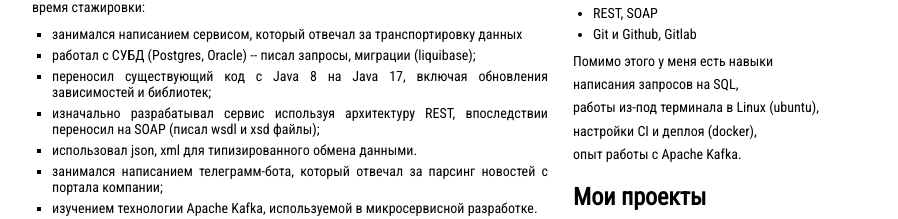
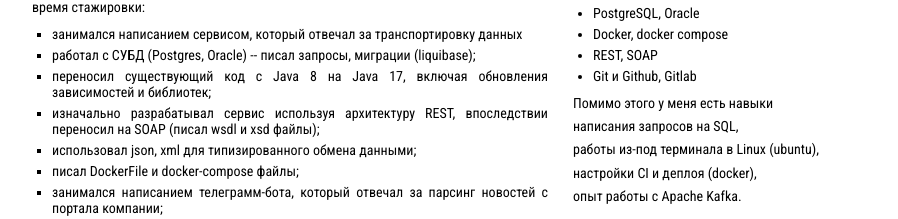
Before and after one commit to DmitryErmakoff/resume, a plain HTML site: page index.html in a window 1280 px wide. Shown: the part 377-596 px from the top of the page, without its empty margins (188-1086 px from the left). Drawn offline with Linux system fonts and the light colour scheme.

Commit message:
upd html

```diff
--- a/index.html
+++ b/index.html
@@ -66,7 +66,8 @@
             <li>работал с СУБД (Postgres, Oracle) -- писал запросы, миграции (liquibase);</li>
             <li>переносил существующий код с Java 8 на Java 17, включая обновления зависимостей и библиотек;</li>
             <li>изначально разрабатывал сервис используя архитектуру REST, впоследствии переносил на SOAP (писал wsdl и xsd файлы);</li>
-            <li>использовал json, xml для типизированного обмена данными.</li>
+            <li>использовал json, xml для типизированного обмена данными;</li>
+            <li>писал DockerFile и docker-compose файлы;</li>
             <li>занимался написанием телеграмм-бота, который отвечал за парсинг новостей с портала компании;</li>
             <li>изучением технологии Apache Kafka, используемой в микросервисной разработке.</li>
         </ul>
@@ -96,6 +97,8 @@
                 <li>Java + Spring (Boot, Web, Data), Hibernate</li>
                 <li>Golang</li>
                 <li>HTML + CSS + JS и Angular</li>
+                <li>PostgreSQL, Oracle</li>
+                <li>Docker, docker compose</li>
                 <li>REST, SOAP</li>
                 <li>Git и Github, Gitlab</li>
             </ul>
```
